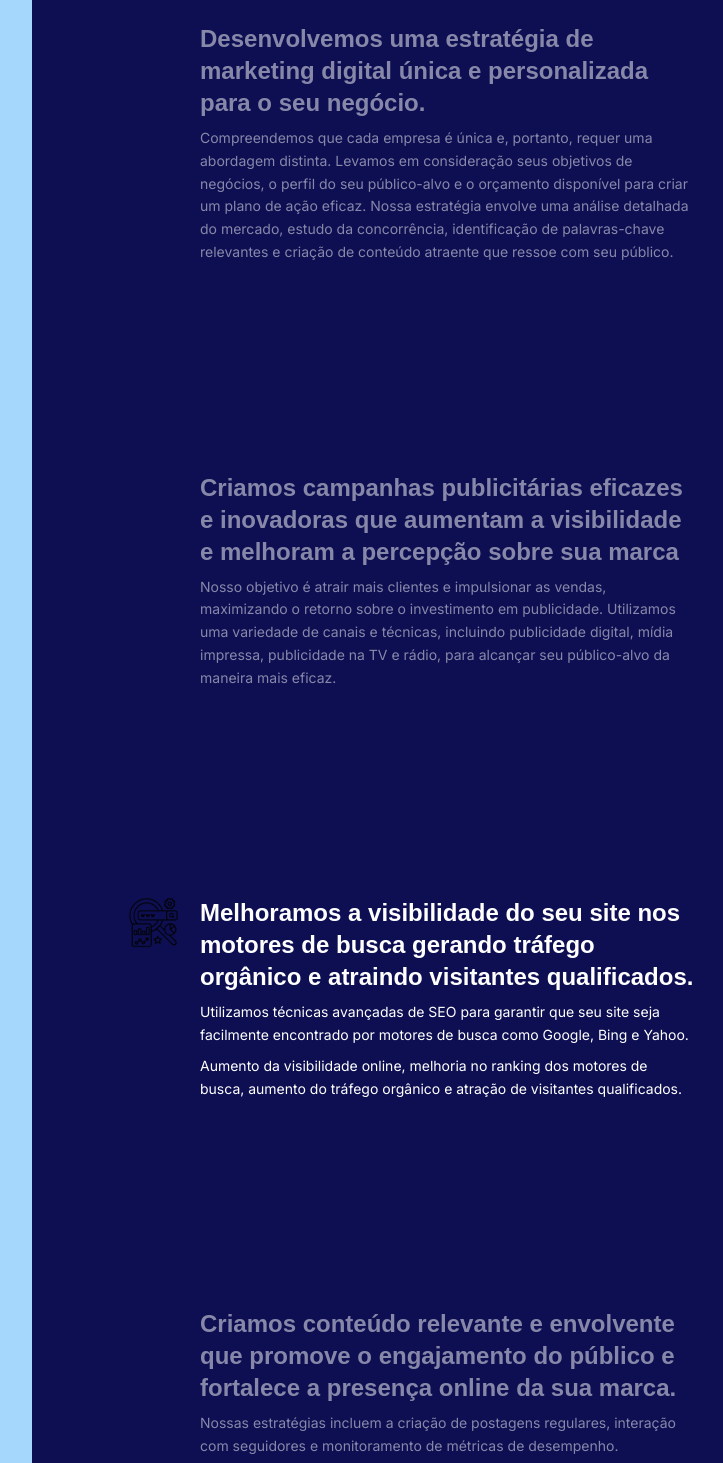
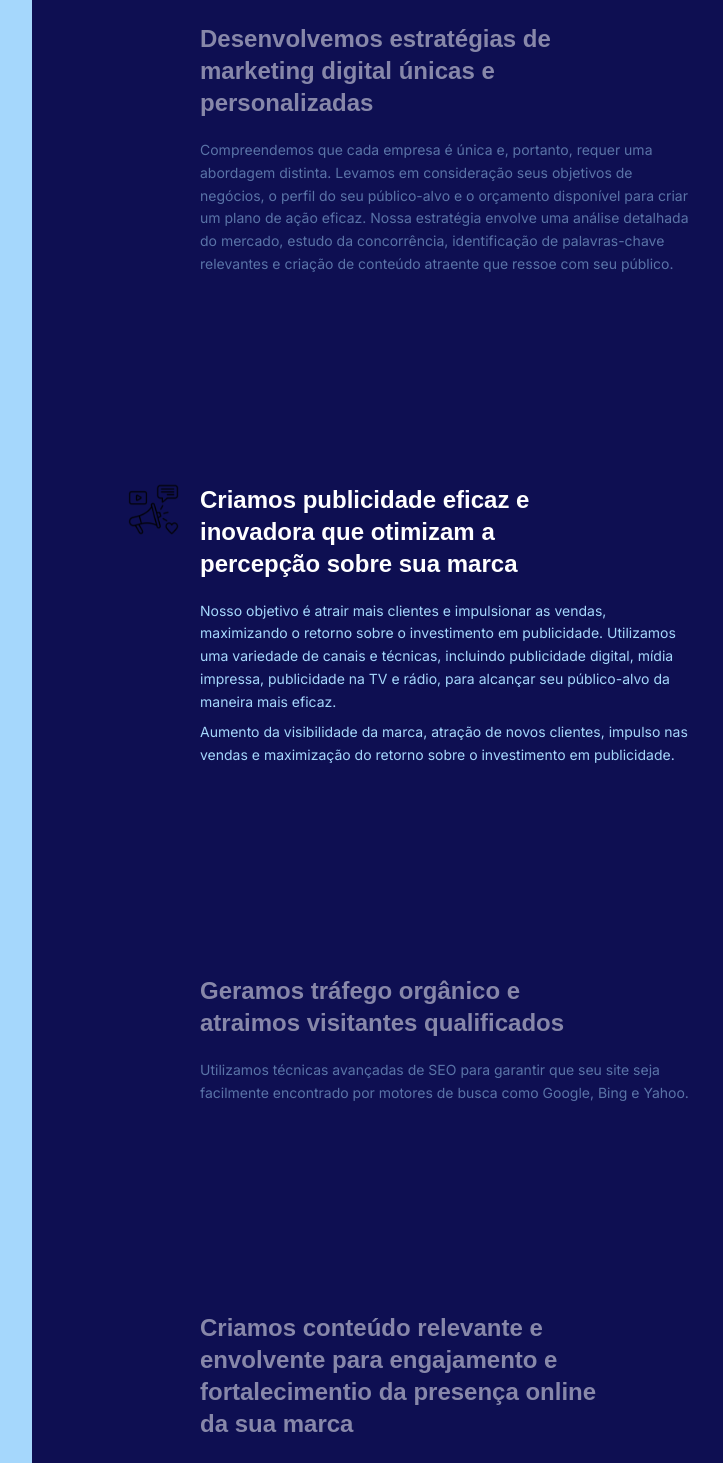
Before and after one commit to wexxsimon/bluemonlabs-site, a Next.js app: page /servicos in a window 1280 px wide. Shown: the part 560-2023 px from the top of the page, without its empty margins (416-1139 px from the left). Built offline with nearby package versions, Linux system fonts and the light colour scheme; a web font is replaced by a local one.

Commit message:
Ajuste de texto

```diff
--- a/src/app/data/services.tsx
+++ b/src/app/data/services.tsx
@@ -1,7 +1,7 @@
 export const servicesData = [
   {
     id: 1,
-    titulo: "Desenvolvemos uma estratégia de marketing digital única e personalizada para o seu negócio.",
+    titulo: "Desenvolvemos estratégias de marketing digital únicas e personalizadas",
     descricao: "Compreendemos que cada empresa é única e, portanto, requer uma abordagem distinta. Levamos em consideração seus objetivos de negócios, o perfil do seu público-alvo e o orçamento disponível para criar um plano de ação eficaz. Nossa estratégia envolve uma análise detalhada do mercado, estudo da concorrência, identificação de palavras-chave relevantes e criação de conteúdo atraente que ressoe com seu público.",
     beneficios: "Adotar uma estratégia de marketing digital personalizada traz inúmeros benefícios. Ela permite que você se conecte com seu público-alvo de maneira mais eficaz, aumente a visibilidade da sua marca, melhore o engajamento do cliente e impulsione as vendas. Além disso, uma estratégia bem planejada pode ajudar a otimizar o retorno sobre o investimento em marketing digital.",
     altText: "Ícone Estratégia",
@@ -11,7 +11,7 @@ export const servicesData = [
     ,
   {
     id: 2,
-    titulo: "Criamos campanhas publicitárias eficazes e inovadoras que aumentam a visibilidade e melhoram a percepção sobre sua marca",
+    titulo: "Criamos publicidade eficaz e inovadora que otimizam a percepção sobre sua marca",
     descricao: "Nosso objetivo é atrair mais clientes e impulsionar as vendas, maximizando o retorno sobre o investimento em publicidade. Utilizamos uma variedade de canais e técnicas, incluindo publicidade digital, mídia impressa, publicidade na TV e rádio, para alcançar seu público-alvo da maneira mais eficaz.",
     beneficios: "Aumento da visibilidade da marca, atração de novos clientes, impulso nas vendas e maximização do retorno sobre o investimento em publicidade.",
     altText: "Ícone Publicitário",
@@ -20,7 +20,7 @@ export const servicesData = [
   },
   {
     id: 3,
-    titulo: "Melhoramos a visibilidade do seu site nos motores de busca gerando tráfego orgânico e atraindo visitantes qualificados.",
+    titulo: "Geramos tráfego orgânico e atraimos visitantes qualificados",
     descricao: "Utilizamos técnicas avançadas de SEO para garantir que seu site seja facilmente encontrado por motores de busca como Google, Bing e Yahoo.",
     beneficios: "Aumento da visibilidade online, melhoria no ranking dos motores de busca, aumento do tráfego orgânico e atração de visitantes qualificados.",
     altText: "Ícone SEO",
@@ -29,7 +29,7 @@ export const servicesData = [
   },
   {
     id: 4,
-    titulo: "Criamos conteúdo relevante e envolvente que promove o engajamento do público e fortalece a presença online da sua marca.",
+    titulo: "Criamos conteúdo relevante e envolvente para engajamento e fortalecimentio da presença online da sua marca",
     descricao: "Nossas estratégias incluem a criação de postagens regulares, interação com seguidores e monitoramento de métricas de desempenho.",
     beneficios: "Melhoria do engajamento do público, fortalecimento da presença online da marca, aumento do alcance e da visibilidade.",
     altText: "Ícone Redes Sociais",
@@ -38,7 +38,7 @@ export const servicesData = [
   },
   {
     id: 5,
-    titulo: "Fornecemos relatórios detalhados e análises de desempenho para o entendimento do impacto das nossas estratégias de marketing digital no seu negócio.",
+    titulo: "Buscamos o entendimento do impacto das nossas estratégias de marketing digital no seu negócio",
     descricao: "Nossos relatórios incluem métricas chave de desempenho, análise de tráfego do site, taxas de conversão e muito mais.",
     beneficios: "Compreensão clara do desempenho das estratégias de marketing, identificação de áreas de melhoria, tomada de decisões informadas baseadas em dados.",
     altText: "Ícone Análise",
--- a/src/app/servicos/page.tsx
+++ b/src/app/servicos/page.tsx
@@ -177,14 +177,14 @@ const Services = () => {
                     initial={{ opacity: .5 }}
                     animate={{ opacity: 1 }}
                     transition={{ duration: 1, delay: .3 }}
-                    className="mt-1 md:mt-0 text-2xl font-acumincondensed font-semibold text-white-100 max-w-[500px]">
+                    className="mt-1 md:mt-0 text-2xl font-acumincondensed font-semibold text-white-100 max-w-[420px]">
                     {service.titulo}
                   </motion.h4>) : (
                   <motion.h4
                     initial={{ opacity: 1 }}
                     animate={{ opacity: .5 }}
                     transition={{ duration: 1, delay: .3 }}
-                    className="mt-1 md:mt-0 text-2xl font-acumincondensed font-semibold text-white-100 max-w-[500px]">
+                    className="mt-1 md:mt-0 text-2xl font-acumincondensed font-semibold text-white-100 max-w-[420px]">
                     {service.titulo}
                   </motion.h4>
                 )}
@@ -193,7 +193,7 @@ const Services = () => {
                     initial={{ opacity: .5 }}
                     animate={{ opacity: 1 }}
                     transition={{ duration: 1, delay: .3 }}
-                    className="leading-relaxed text-sm mt-2 text-white-100 md:max-w-[494px] ">
+                    className="leading-relaxed text-sm mt-5 text-sail-200 md:max-w-[494px] ">
                     {service.descricao}
                   </motion.p>
                 ) : (
@@ -201,7 +201,7 @@ const Services = () => {
                       transition={{ duration: 1, delay: .3 }}
                       initial={{ opacity: .5 }} // Começa de cima para baixo
                       animate={{ opacity:.5 }} // Termina na posição original
-                    className="leading-relaxed text-sm mt-2 text-white-100 md:max-w-[494px] ">
+                    className="leading-relaxed text-sm mt-5 text-sail-200 md:max-w-[494px] ">
                     {service.descricao}
                   </motion.p>
                 )}
@@ -210,7 +210,7 @@ const Services = () => {
                     initial={{ y: -100, opacity: 0 }} // Começa de cima para baixo
                     animate={{ y: 0, opacity: 1 }} // Termina na posição original
                     transition={{ duration: 1, delay: 0.1 }}
-                    className="leading-relaxed text-sm mt-2 text-white-100 md:max-w-[494px]"
+                    className="leading-relaxed text-sm mt-2 text-sail-200 md:max-w-[494px]"
                     >
                       {service.beneficios}
                   </motion.p>
```
